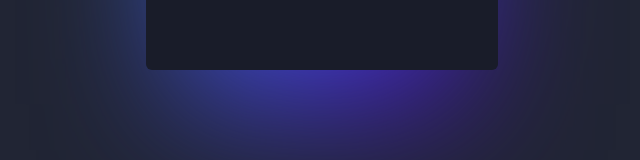
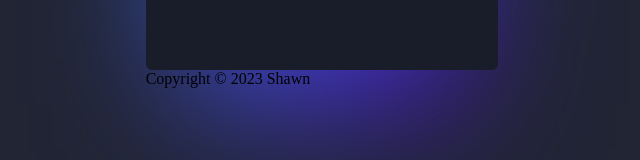
Before and after one commit to shawndagisi/doogie-do-, a plain HTML site: page index.html in a window 1280 px wide. Shown: the part 595-755 px from the top of the page, without its empty margins (318-958 px from the left). Drawn offline with Linux system fonts and the light colour scheme.

Commit message:
footer added

```diff
--- a/index.html
+++ b/index.html
@@ -1,11 +1,13 @@
 <!DOCTYPE html>
 <html lang="en">
 <link rel="stylesheet" href=".style.css" />
+
 <head>
     <meta charset="UTF-8">
     <meta name="viewport" content="width=device-width, initial-scale=1.0">
     <title>Doogie-do</title>
 </head>
+
 <body>
 
     <h1>Dog friend of man</h1>
@@ -18,14 +20,15 @@
         <div class="card">
             <h3 id="breedName">Hang on</h3>
             <img id="dogImage" src="./images/loading1.gif" alt="loading..." />
+
             <div class="likes">
-				<span id="likes">0 likes </span
-				><i class="fa fa-heart" aria-hidden="true"></i>
+                <span id="likes">0 likes </span><i class="fa fa-heart" aria-hidden="true"></i>
             </div>
             <p id="breedDetails">Lemme fetch your favorite bud...</p>
         </div>
 
-
+        <footer>Copyright &copy; 2023 Shawn</footer>
     </div>
 </body>
+
 </html>
```
Lines whose indentation alone changed are shown as unchanged.
